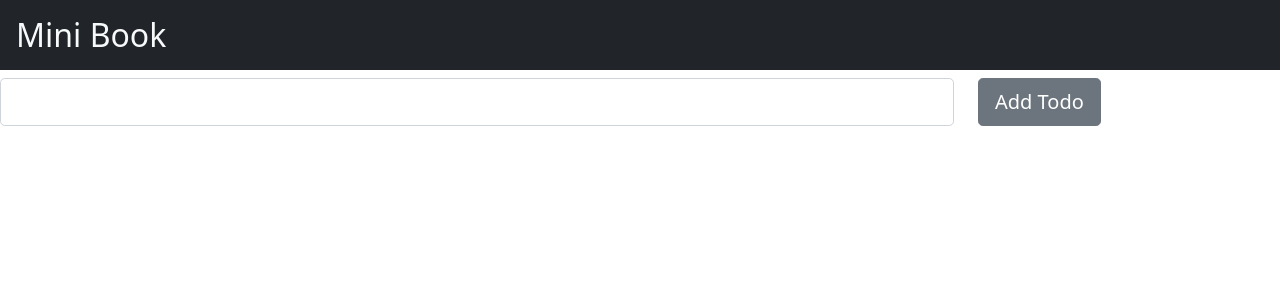
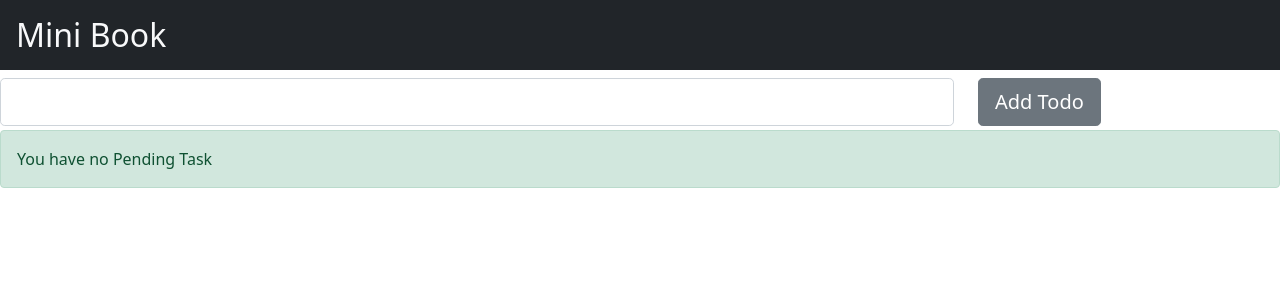
Before and after one commit to cg-202/day7-react-app, a React (Create React App) app: page / in a window 1280 px wide. Shown: the top 300 px of the page. Built offline with nearby package versions, Linux system fonts and the light colour scheme.

Commit message:
conditional logic.

```diff
--- a/src/App.js
+++ b/src/App.js
@@ -37,6 +37,11 @@ function App() {
           {item}
         </div>
       ))}
+
+      {/** Conditional Logic */}
+      {list.length == 0 && (
+        <div className="alert alert-success my-1">You have no Pending Task</div>
+      )}
     </div>
   );
 }
```
